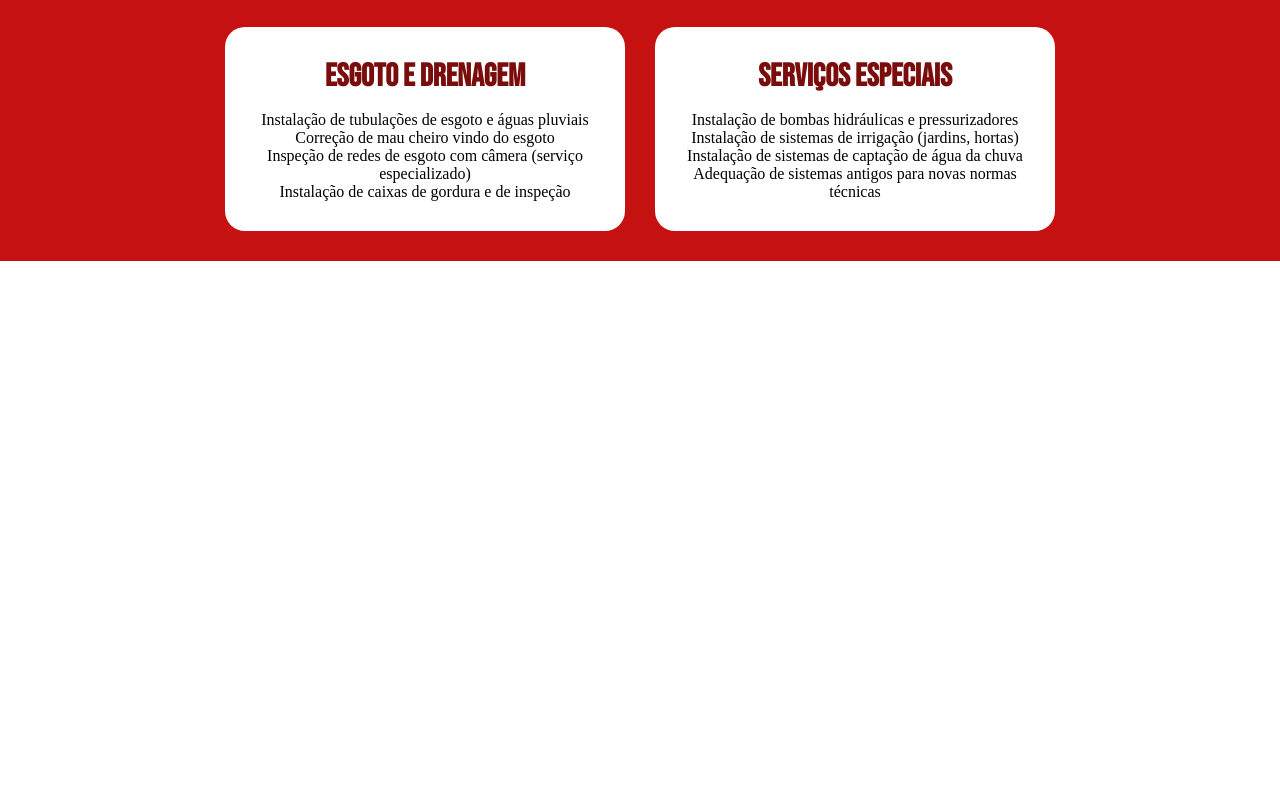
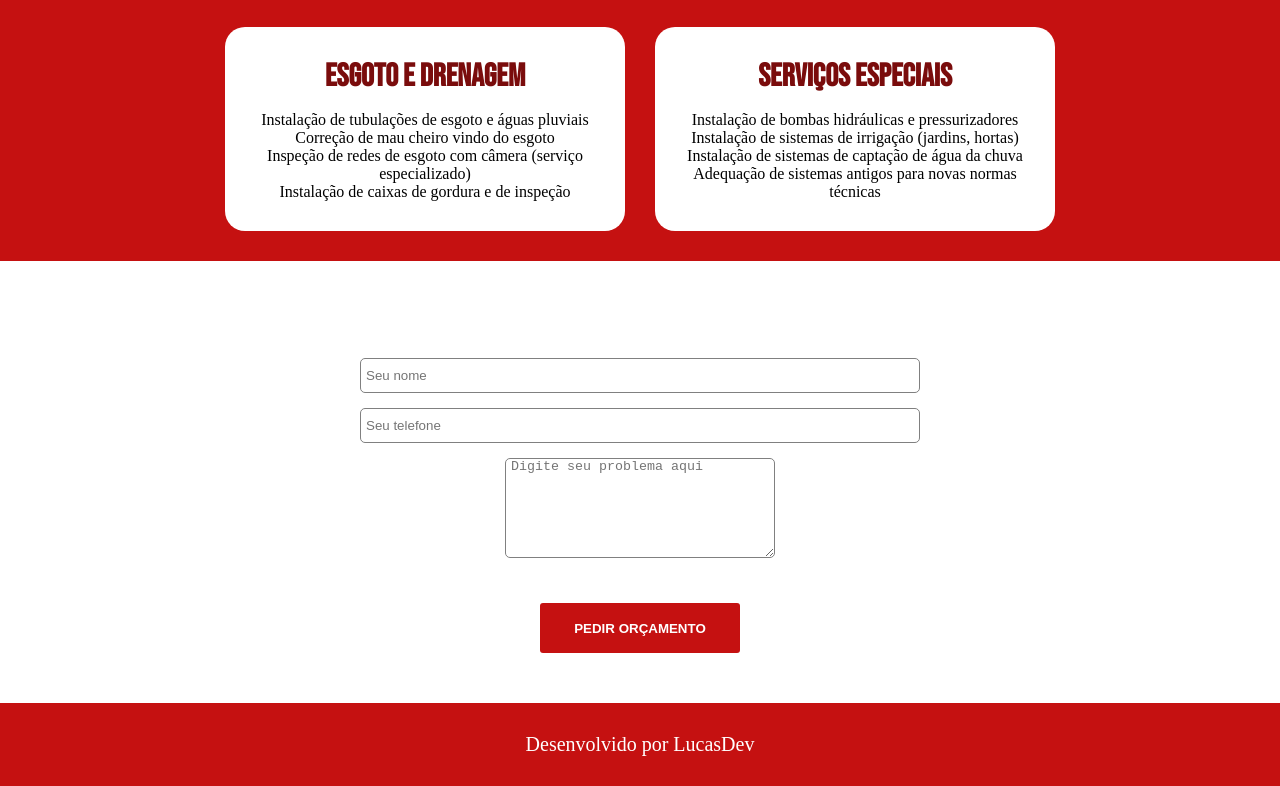
Before and after one commit to Lucasbatistasousa/mario-bros, a plain HTML site: page index.html in a window 1280 px wide. Shown: the part 1242-2028 px from the top of the page. Before the commit the page ends 1503 px from the top, so only its background shows below. Drawn offline with Linux system fonts and the light colour scheme.

Commit message:
Adição do fale conosco e footer

```diff
--- a/index.html
+++ b/index.html
@@ -97,6 +97,23 @@
         </div>
     </div>
 
+    <div class="fale-conosco-section">
+        <h2>ENTRE EM CONTATO</h2>
+    <div class="formulario-div">
+        <form action="https://formsubmit.co/lucas.uberbalancas@gmail.com " method="POST" class="formulario-fale-conosco-section">
+            <input placeholder="Seu nome" type="text" name="nome">
+            <input placeholder="Seu telefone" type="tel" name="telefone">
+            <textarea placeholder="Digite seu problema aqui" name="duvida"></textarea>
+            <input type="hidden" name="_next" value="https://http://127.0.0.1:5500/index.html/obrigado.html">
+            <button type="submit">Pedir Orçamento</button>
+        </form>
+    </div>
+    </div>
+
+    <div class="footer">
+        <p>Desenvolvido por LucasDev</p>
+    </div>
+
 </body>
 <script src="script.js"></script>
 
--- a/style.css
+++ b/style.css
@@ -115,6 +115,7 @@ video {
 
 .section-services h2 {
     margin-bottom: 30px;
+    color: white;
 }
 
 .allservices{
@@ -165,7 +166,35 @@ li {
     transition: left 1s ease-in-out;
 }
 
+.fale-conosco-section {
+    text-align: center;
+}
+
+.fale-conosco-section h2 {
+    color: white;
+    margin-top: 20px;
+}
+
+.formulario-fale-conosco-section {
+    background-color: white;
+    display: flex;
+    gap: 15px;
+    flex-direction: column;
+    justify-content: center;
+    align-items: center;
+    padding: 20px;
+    border-radius: 5px;
+    transition: left 1s ease-in-out;
+}
+
+.formulario-div {
+    width: 600px;
+    margin: 30px auto;
+
+}
+
 input {
+    width: 100%;
     height: 35px;
     border-radius: 5px;
     border: 1px solid gray;
@@ -190,6 +219,12 @@ textarea {
     height: 100vh;
     background: linear-gradient(109deg, rgba(10, 12, 16, 0.99) 15%, rgba(10, 12, 16, 0.7) 50%, rgba(10, 12, 16, 0.99) 85%);
     transition: visibility 1s ease-in-out;
+}
+
+.footer {
+    background-color: #c51111;
+    padding: 30px;
+    text-align: center;
 }
 
 @media(max-width: 1100px){
```
